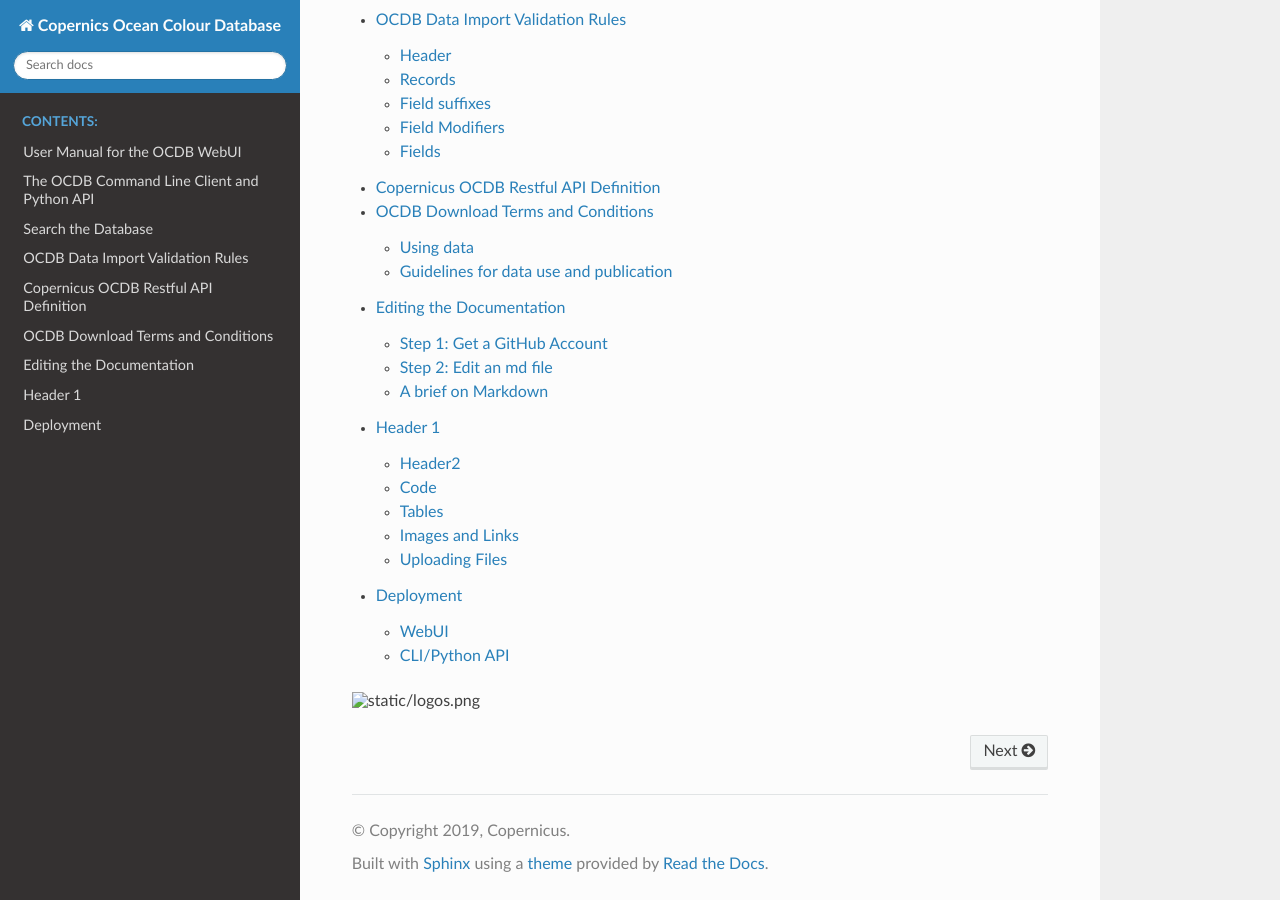
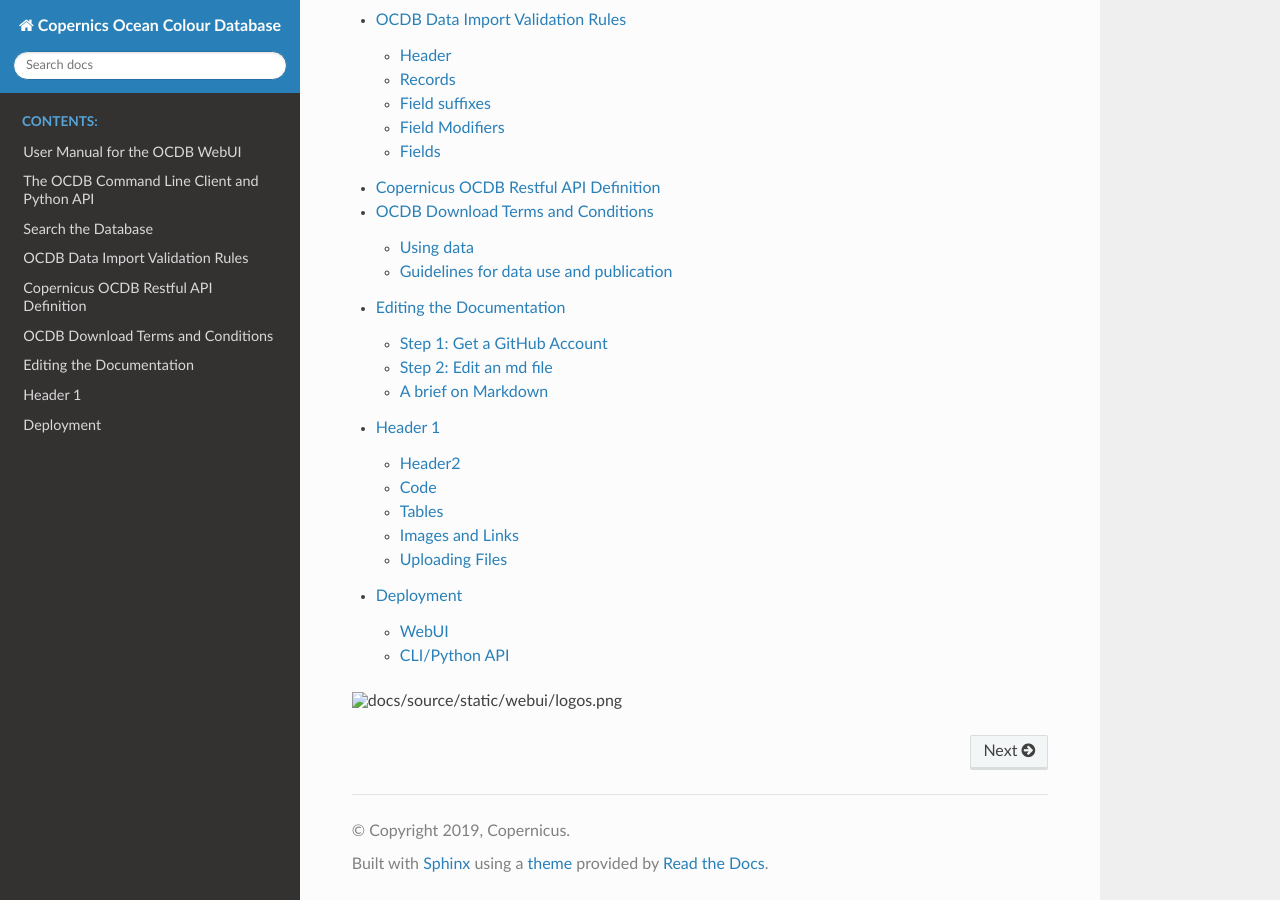
Before and after one commit to javierconcha/ocdb-docs, a Sphinx documentation site: the page built from docs/source/index.rst, in a window 1280 px wide and 900 px high, scrolled down 741 px. Built offline with Sphinx 7.4.7 and the Read the Docs theme 2.0.0, drawn with Linux system fonts in a browser that asks for light colours; pages that are not in the unit, such as notebooks, are missing from menus.

Commit message:
Update docs/source/index.rst

```diff
--- a/docs/source/index.rst
+++ b/docs/source/index.rst
@@ -32,4 +32,4 @@
 
 
 
-.. image:: static/logos.png
+.. image:: docs/source/static/webui/logos.png
```
